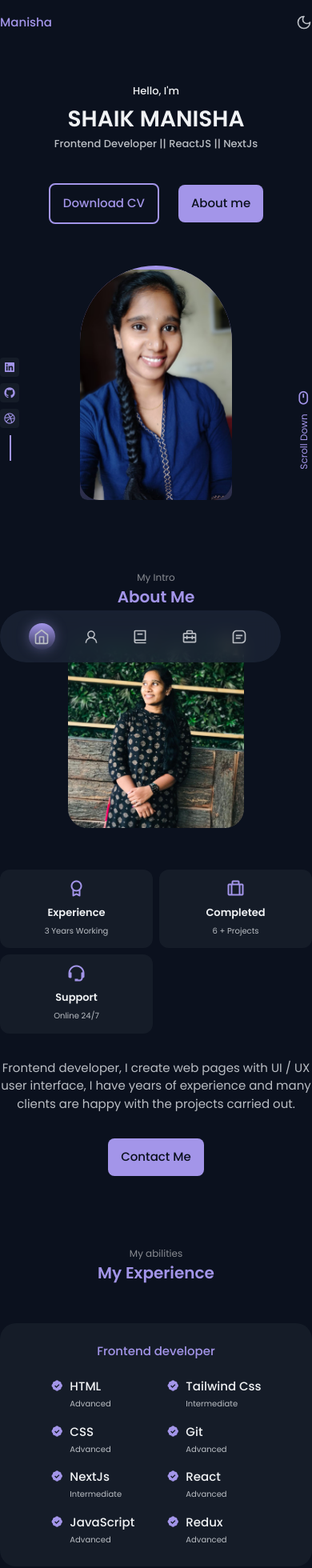
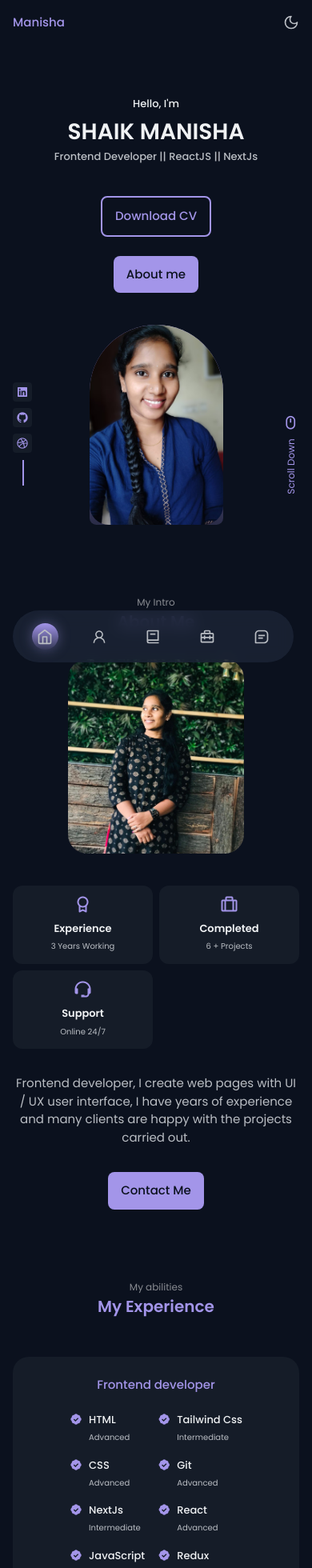
Before and after one commit to ShaikManisha/Responsive_portfolio_Manisha, a React (Vite) app: page / in a window 390 px wide. Shown: the top 1960 px of the page at 80% size. Built offline with nearby package versions, Linux system fonts and the light colour scheme.

Commit message:
Responsive issues fixed

```diff
--- a/src/index.css
+++ b/src/index.css
@@ -194,6 +194,63 @@ img {
   main {
     padding: 1rem;
   }
+  .grid {
+    gap: 2.5rem;
+  }
+  header {
+    padding: 0 1rem;
+  }
+  .contact__form {
+    justify-content: center;
+    display: flex;
+    flex-direction: column;
+  }
+}
+
+@media screen and (min-width: 375px) {
+  .nav__menu {
+    padding: 1rem 1.5rem;
+  }
+
+  .home__buttons {
+    flex-direction: column;
+  }
+  .home__handle {
+    width: 167px;
+    height: 250px;
+  }
+  .home__img {
+    width: 130px;
+  }
+
+  .about__info {
+    grid-template-columns: repeat(2, 1fr);
+  }
+
+  .skills__box {
+    column-gap: 1rem;
+  }
+  .skills__name {
+    font-size: var(--small-font-size);
+  }
+
+  .services__container {
+    grid-template-columns: 345px;
+    justify-content: center;
+  }
+
+  .work__item {
+    font-size: var(--small-font-size);
+  }
+  .work__filters {
+    column-gap: 0.25rem;
+  }
+  main {
+    padding: 1rem;
+  }
+  .grid {
+    gap: 2.5rem;
+  }
   header {
     padding: 0 1rem;
   }
--- a/tailwind.config.js
+++ b/tailwind.config.js
@@ -36,8 +36,4 @@ export default {
       },
     },
   },
-  plugins: [
-    require("tailwindcss"),
-    // Other PostCSS plugins if any
-  ],
 };
```
